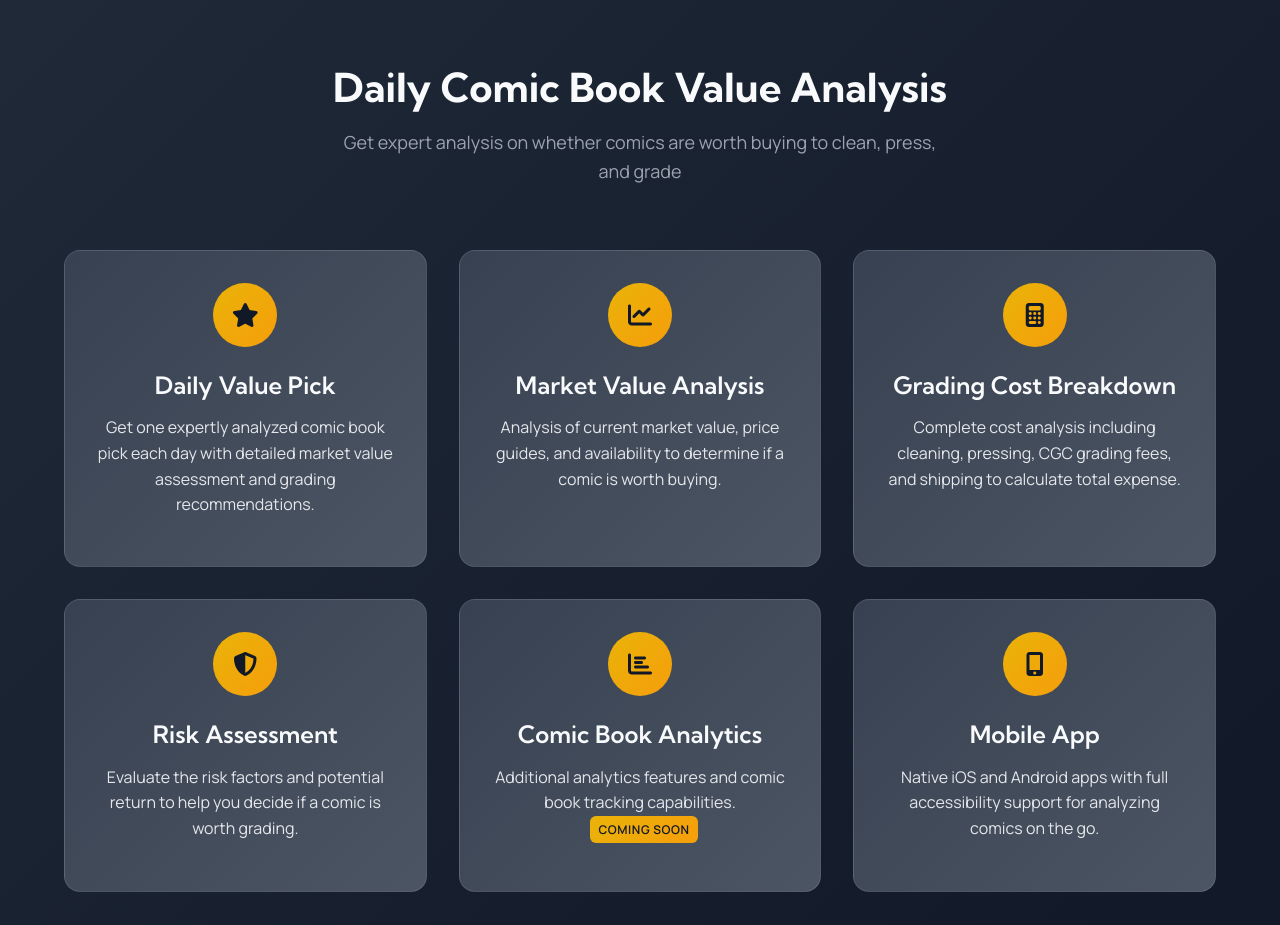
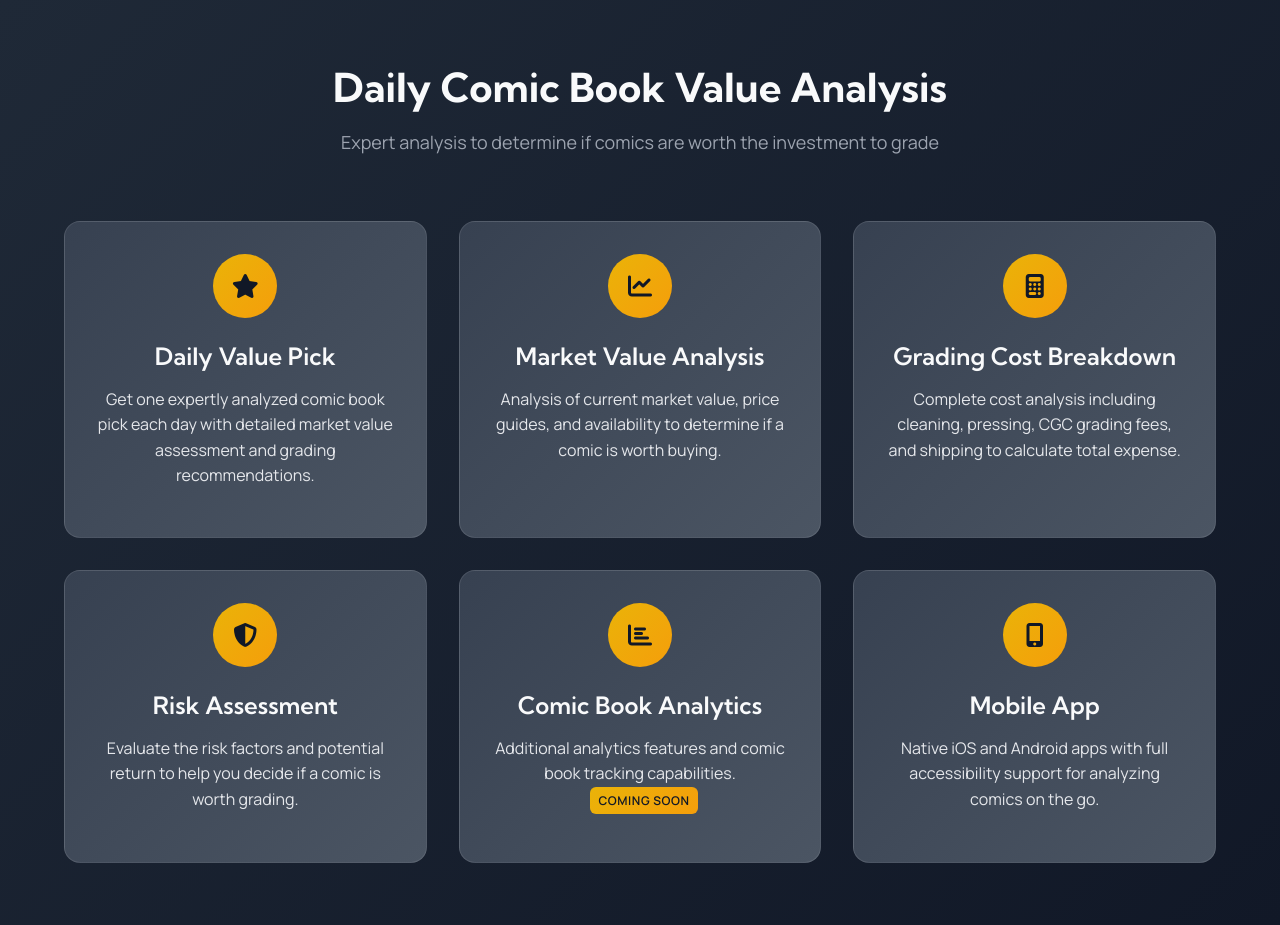
Before and after one commit to brencon/comictrics-web, a website: page index.html in a window 1280 px wide. Shown: the part 800-1725 px from the top of the page. Drawn offline with Linux system fonts and the light colour scheme.

Commit message:
Fix awkward line wrapping in features section subtitle

```diff
--- a/index.html
+++ b/index.html
@@ -111,7 +111,7 @@
         <div class="container">
             <div class="section-header">
                 <h2>Daily Comic Book Value Analysis</h2>
-                <p>Get expert analysis on whether comics are worth buying to clean, press, and grade</p>
+                <p>Expert analysis to determine if comics are worth the investment to grade</p>
             </div>
             <div class="features-grid">
                 <div class="feature-card">
```
